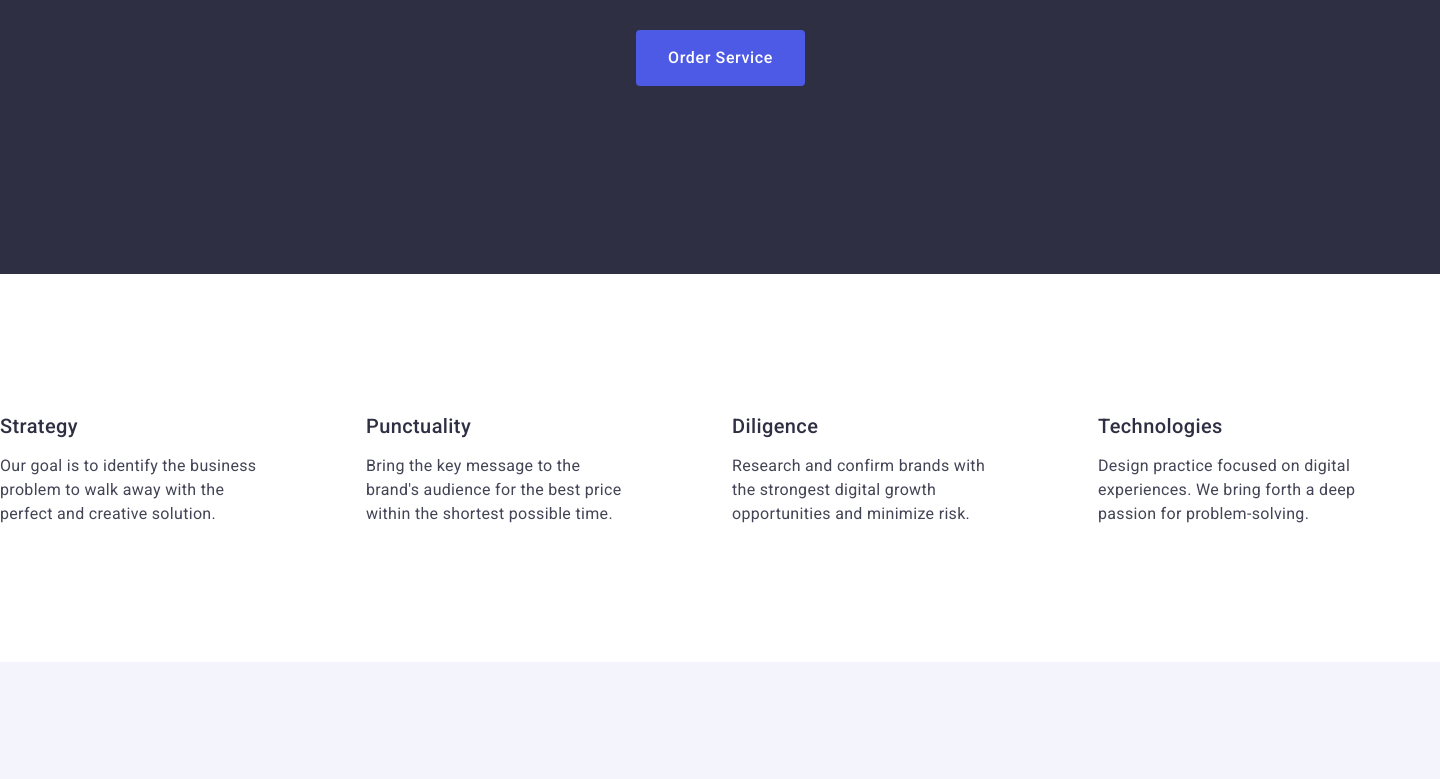
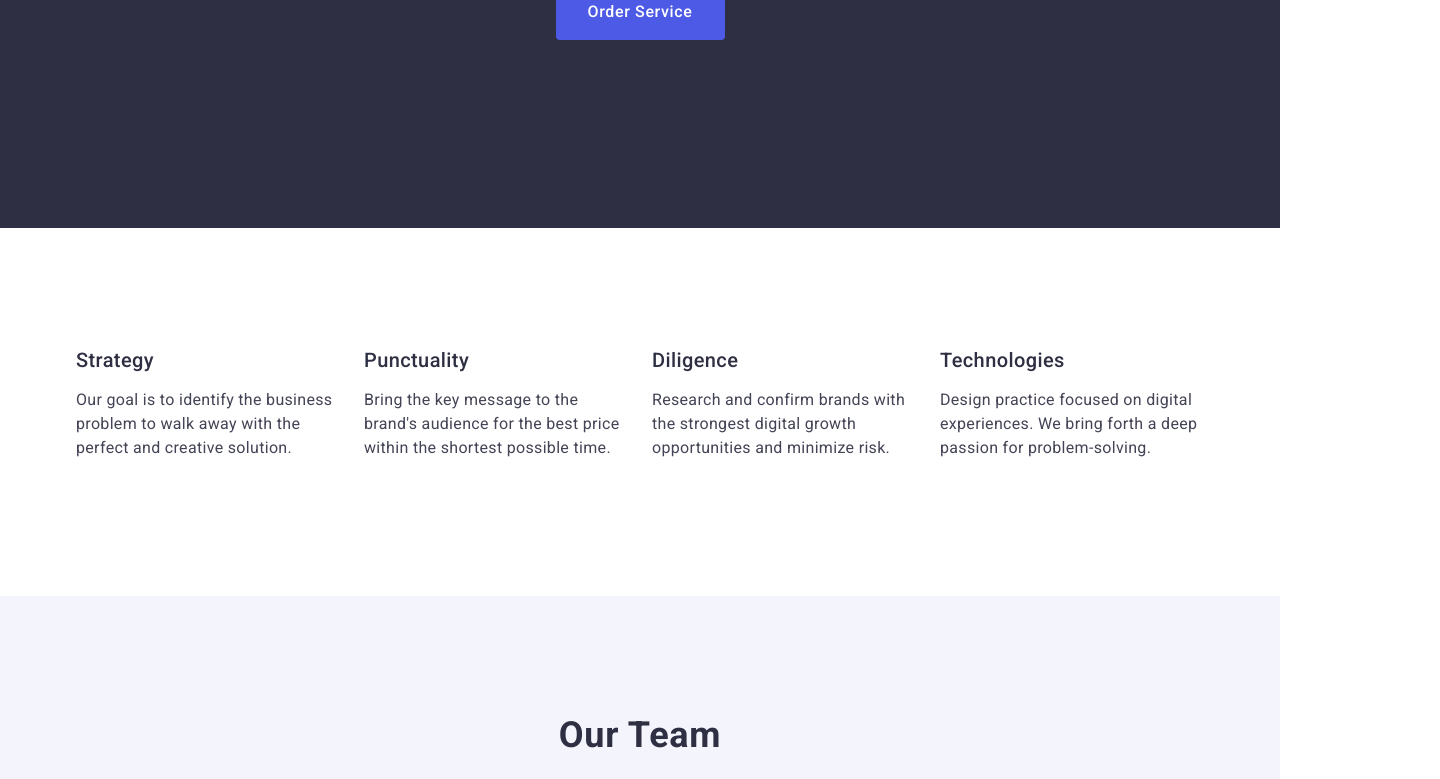
Before and after one commit to nadiia-arshynova/goit-markup-hw-03, a plain HTML site: page index.html in a window 1280 px wide. Shown: the part 429-1208 px from the top of the page, 1440 px wide, since content can reach past the window. Drawn offline with nearby package versions, Linux system fonts and the light colour scheme.

Commit message:
styles correction

```diff
--- a/css/styles.css
+++ b/css/styles.css
@@ -2,7 +2,10 @@ body {
     font-family: "Roboto", sans-serif;
     color: #434455;
     background-color: #fff;
-    width: 1440px;
+}
+
+h1,h2,h3,h4,h5.p {
+    margin: 0;
 }
 
 ul, ol {
@@ -23,6 +26,12 @@ img {
     border-bottom: 1px solid #e7e9fc;
 }
 
+.container {
+    width: 1158px;
+    margin: 0 auto;
+    padding: 0 15px;
+}
+
 .header .container {
     display: flex;
     width: 1158px;
@@ -32,7 +41,6 @@ img {
   align-items: center;
 
 }
-
 
 .logo {
     font-family: "Raleway" sans-serif;
@@ -135,10 +143,10 @@ color: #fff;
 cursor: pointer;
 border-radius: 4px;
 display: block;
+margin: 0 auto;
 min-width: 169px;
 height: 56px;
 border: none;
-margin-left: 636px;
 }
 
 .hero-button:hover,
@@ -313,7 +321,6 @@ color: #434455;
 
 .footer-page .container {
    margin-left: 156px;
-    padding: 100px 0;
 
 }
 
```
